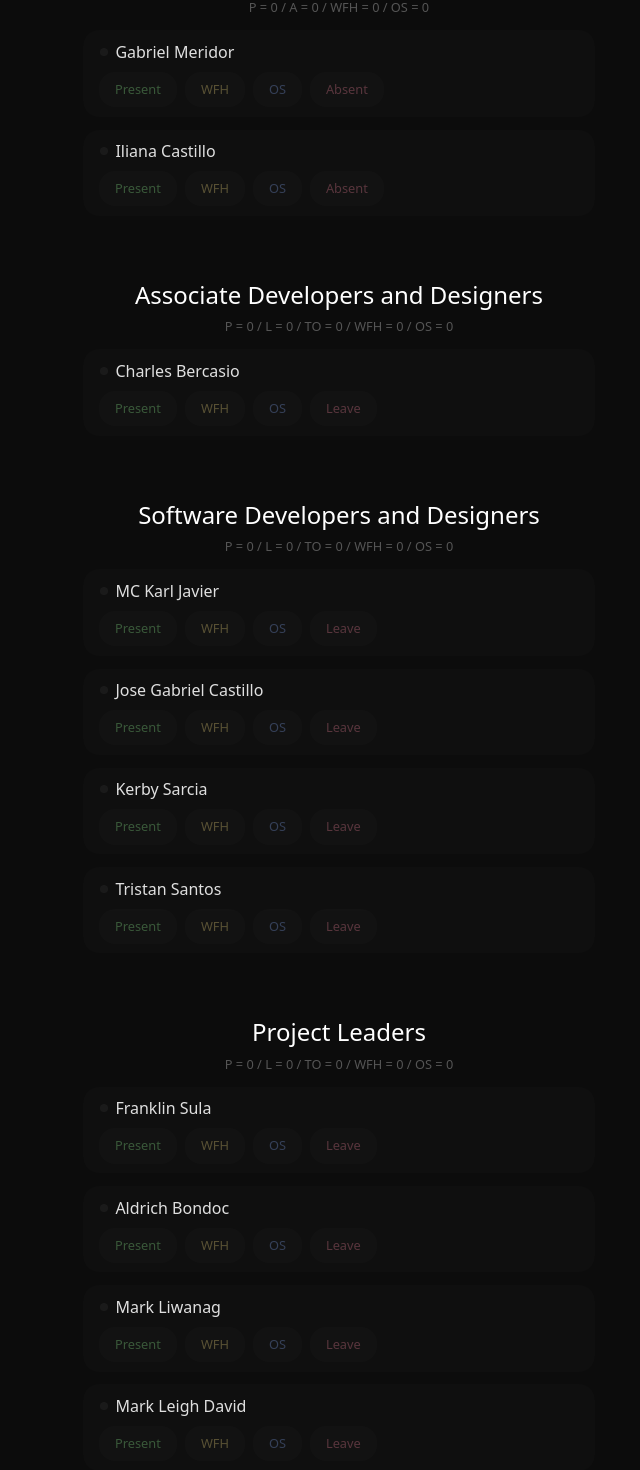
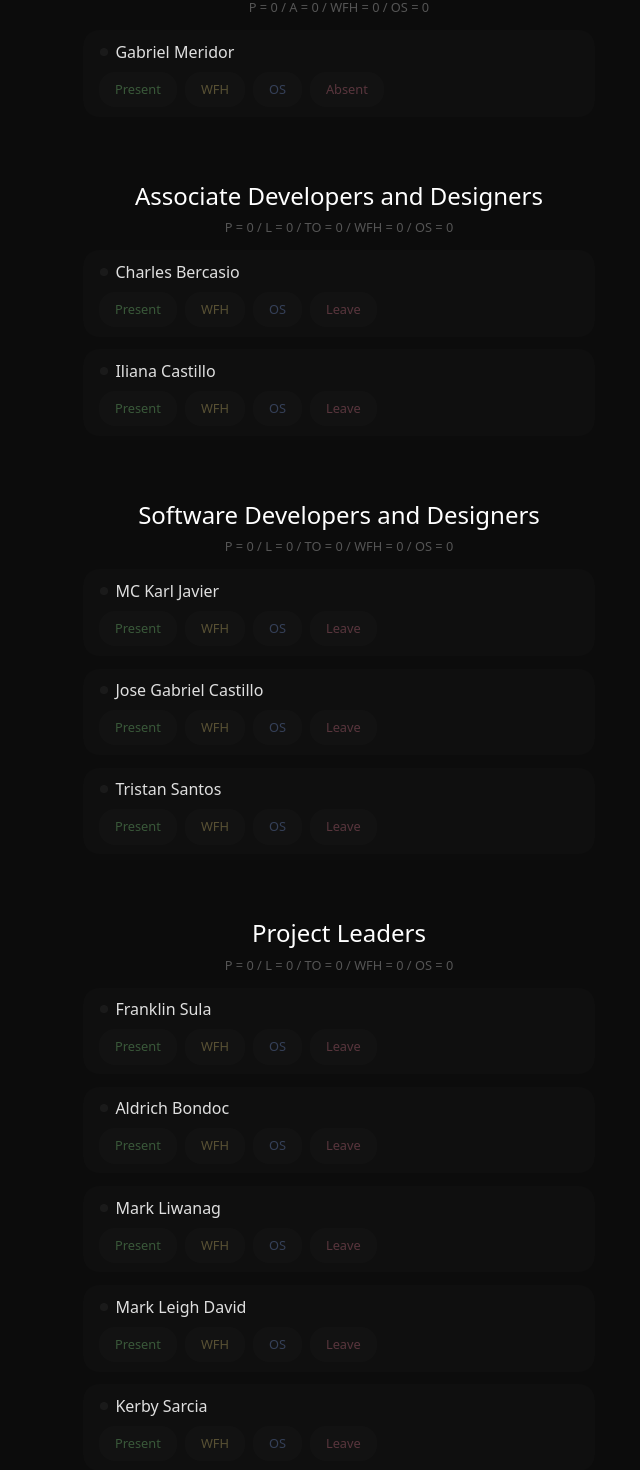
Before and after one commit to GabrielA2K/a2k-attendance, a React (Vite) app: page / in a window 1280 px wide. Shown: the part 360-1830 px from the top of the page, without its empty margins (301-941 px from the left). Built offline with nearby package versions, Linux system fonts and the light colour scheme.

Commit message:
updated staff list

```diff
--- a/src/staffs.js
+++ b/src/staffs.js
@@ -6,23 +6,23 @@ export const staffs = {
 
     ],
     assistantDevelopers: [
-      { name: "Gabriel Meridor", status: "", timeIn: "", reason: "", leaveType: "" },
-      { name: "Iliana Castillo", status: "", timeIn: "", reason: "", leaveType: "" }
+      { name: "Gabriel Meridor", status: "", timeIn: "", reason: "", leaveType: "" }
     ],
     associateDevelopers: [
       { name: "Charles Bercasio", status: "", timeIn: "", reason: "", leaveType: "" },
+      { name: "Iliana Castillo", status: "", timeIn: "", reason: "", leaveType: "" }
     ],
     softwareDevelopersDesigners: [
       { name: "MC Karl Javier", status: "", timeIn: "", reason: "", leaveType: "" },
       { name: "Jose Gabriel Castillo", status: "", timeIn: "", reason: "", leaveType: "" },
-      { name: "Kerby Sarcia", status: "", timeIn: "", reason: "", leaveType: "" },
       { name: "Tristan Santos", status: "", timeIn: "", reason: "", leaveType: "" }
     ],
     projectLeaders: [
       { name: "Franklin Sula", status: "", timeIn: "", reason: "", leaveType: "" },
       { name: "Aldrich Bondoc", status: "", timeIn: "", reason: "", leaveType: "" },
       { name: "Mark Liwanag", status: "", timeIn: "", reason: "", leaveType: "" },
-      { name: "Mark Leigh David", status: "", timeIn: "", reason: "", leaveType: "" }
+      { name: "Mark Leigh David", status: "", timeIn: "", reason: "", leaveType: "" },
+      { name: "Kerby Sarcia", status: "", timeIn: "", reason: "", leaveType: "" },
     ],
     reportingToCTO: [
       { name: "Evelyn Layson", status: "", timeIn: "", reason: "", leaveType: "" },
@@ -38,6 +38,6 @@ export const staffs = {
     ],
     others: [],
     dataVersion: [
-      { version: "1.0.21", name: "", status: "Left", timeIn: "", reason: "", leaveType: "" }
+      { version: "1.0.22", name: "", status: "Left", timeIn: "", reason: "", leaveType: "" }
     ]
 };
```
